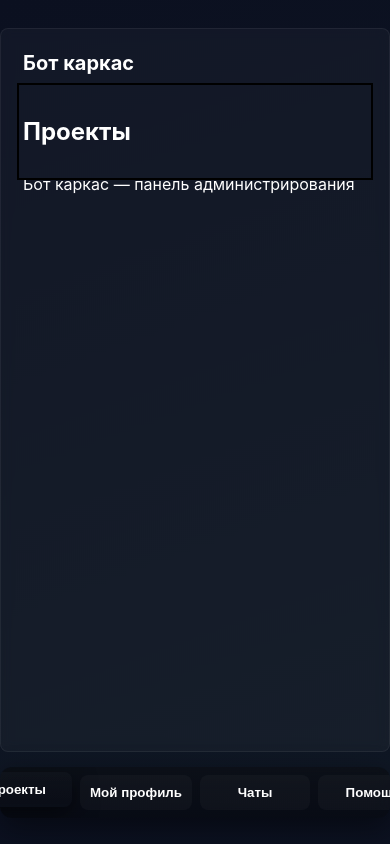
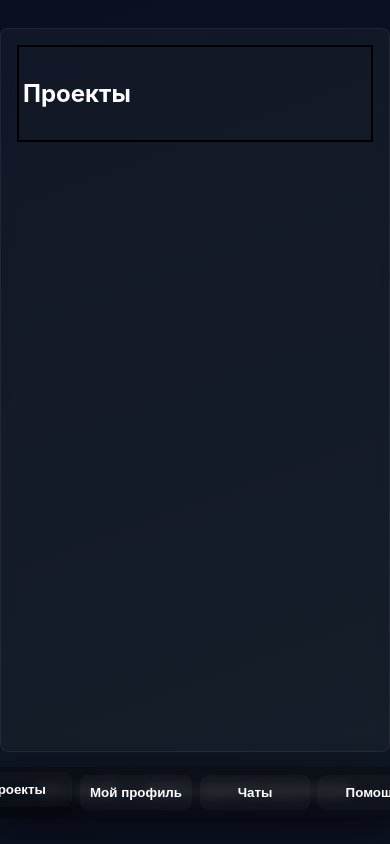
Before and after one commit to raidmexxxvell/karkasMaster, a Flask app: page / in a window 390 px wide. Run offline with Flask 2, Linux system fonts and the light colour scheme; data that the repository does not hold is empty; some libraries are stand-ins or nearby versions.

Commit message:
Add files via upload

```diff
--- a/static/css/spa.css
+++ b/static/css/spa.css
@@ -54,6 +54,17 @@ body.with-bottom-nav .container{padding-bottom:calc(22px + var(--bottom-nav-heig
 	box-shadow:0 10px 30px rgba(0,0,0,0.45);
 	z-index:9999;
 }
+
+@media (max-width: 600px) {
+	.bottom-nav {
+		left: 0;
+		right: 0;
+		width: 100vw;
+		max-width: 100vw;
+		border-radius: 0;
+		transform: none;
+	}
+}
 .bottom-nav .tab-link{
 	background:rgba(255,255,255,0.03);
 	color:var(--text);
--- a/static/js/spa.js
+++ b/static/js/spa.js
@@ -235,10 +235,10 @@
       try{
         if(window.Telegram && window.Telegram.WebApp && window.Telegram.WebApp.initDataUnsafe && window.Telegram.WebApp.initDataUnsafe.user){
           var u = window.Telegram.WebApp.initDataUnsafe.user;
-          var name = (u.first_name||'') + (u.last_name?(' '+u.last_name):'');
+          var name = u.full_name || ((u.first_name||'') + (u.last_name?(' '+u.last_name):''));
           var usernameHtml = u.username ? `<div class="small">@${u.username}</div>` : '';
           var photo = u.photo_url || '/static/images/avatar.png';
-          el.innerHTML = `<div class="profile"><div class="avatar-wrap"><div class="skeleton circle" id="skeleton-avatar" style="width:72px;height:72px"></div><img id="profile-avatar-img" style="display:none;width:72px;height:72px;border-radius:999px;object-fit:cover;border:1px solid rgba(255,255,255,0.06)" src="${photo}" alt="avatar"></div><div class="meta"><div class="name">${name||'Пользователь'}</div>${usernameHtml}<div class="id">telegram: ${u.id}</div><div class="small" style="color: green;">● Онлайн через Telegram</div></div></div>`;
+          el.innerHTML = `<div class="profile"><div class="avatar-wrap"><div class="skeleton circle" id="skeleton-avatar" style="width:72px;height:72px"></div><img id="profile-avatar-img" style="display:none;width:72px;height:72px;border-radius:999px;object-fit:cover;border:1px solid rgba(255,255,255,0.06)" src="${photo}" alt="avatar"></div><div class="meta"><div class="name">${name||u.username||u.id||''}</div>${usernameHtml}<div class="id">telegram: ${u.id}</div><div class="small" style="color: green;">● Онлайн через Telegram</div></div></div>`;
           // replace skeleton when loaded
           loadImageWithSkeleton(document.getElementById('profile-avatar-img'), document.getElementById('skeleton-avatar'));
           try{ if(u.id) localStorage.setItem('tg_id', u.id); }catch(e){}
@@ -319,7 +319,8 @@
           }
           var username = d.username ? `<div class=\"small\">@${d.username}</div>` : '';
           var updateBtn = `<button id=\"update-photo-btn\" style=\"margin-top:8px;\">Обновить фото</button>`;
-          el.innerHTML = `<div class=\"profile\">` + (src?`<img src=\"${src}\" alt=\"avatar\">`:`<div style=\"width:72px;height:72px;border-radius:999px;background:#efefef\"></div>`) + `<div class=\"meta\"><div class=\"name\">${d.name || 'Пользователь'}</div>${username}<div class=\"id\">telegram: ${d.telegram_id}</div><div class=\"small\">Первый вход: ${first}</div>${status}${updateBtn}</div></div>`;
+          var displayName = d.full_name || d.name || d.first_name || d.username || d.telegram_id || '';
+          el.innerHTML = `<div class=\"profile\">` + (src?`<img src=\"${src}\" alt=\"avatar\">`:`<div style=\"width:72px;height:72px;border-radius:999px;background:#efefef\"></div>`) + `<div class=\"meta\"><div class=\"name\">${displayName}</div>${username}<div class=\"id\">telegram: ${d.telegram_id}</div><div class=\"small\">Первый вход: ${first}</div>${status}${updateBtn}</div></div>`;
           if(d.telegram_id) localStorage.setItem('tg_id', d.telegram_id);
           // Кнопка обновления фото
           var btn = document.getElementById('update-photo-btn');
--- a/templates/base.html
+++ b/templates/base.html
@@ -19,12 +19,13 @@
   </div>
 </div>
 <div class="container">
-  <header><h1>Бот каркас</h1></header>
   <div style="position:absolute;top:12px;right:24px"><span id="notify-badge" style="display:none;background:#ef4444;color:#fff;padding:6px 8px;border-radius:999px;font-weight:700;font-size:13px">0</span></div>
   <main>
     {% block content %}{% endblock %}
   </main>
-  <footer>Бот каркас — панель администрирования</footer>
+</div>
+
+<footer style="margin-top:12px;text-align:center;color:var(--muted);font-size:15px;">Бот каркас — панель администрирования</footer>
 
 </div>
 
```
